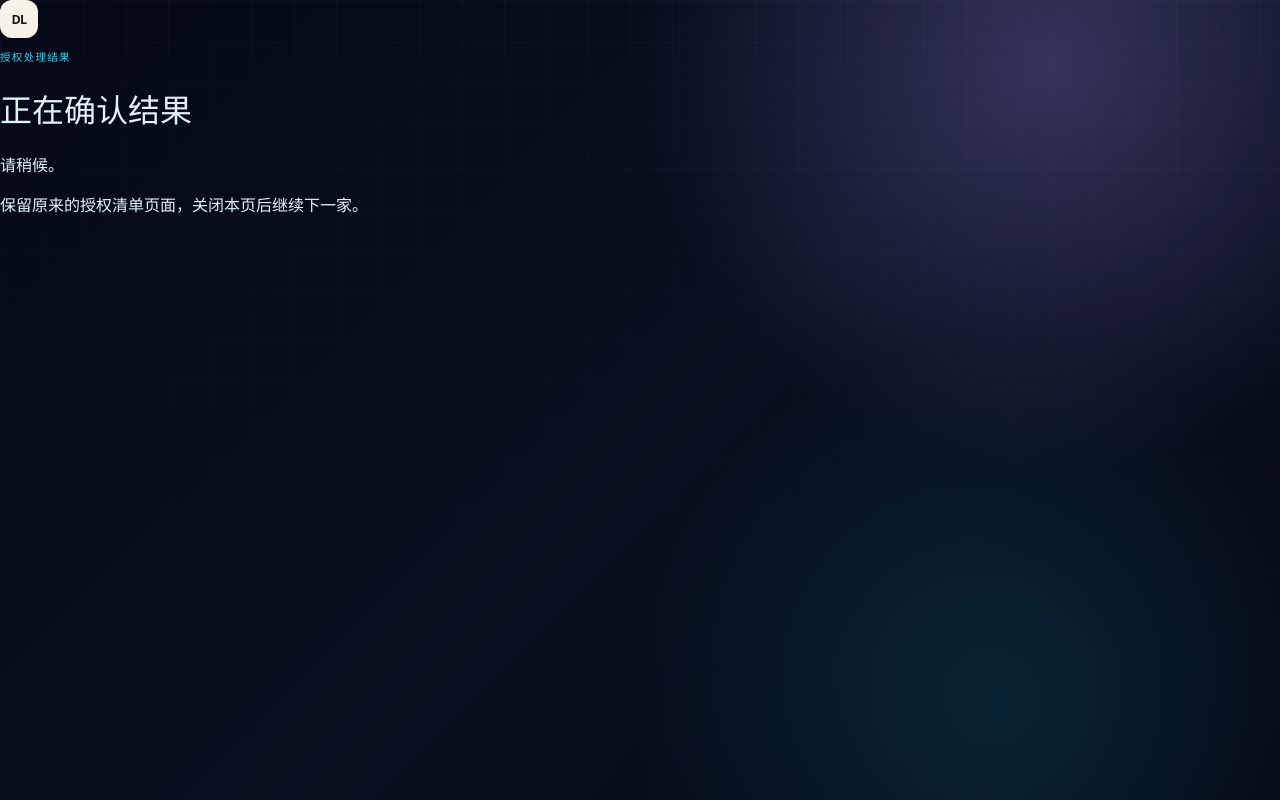
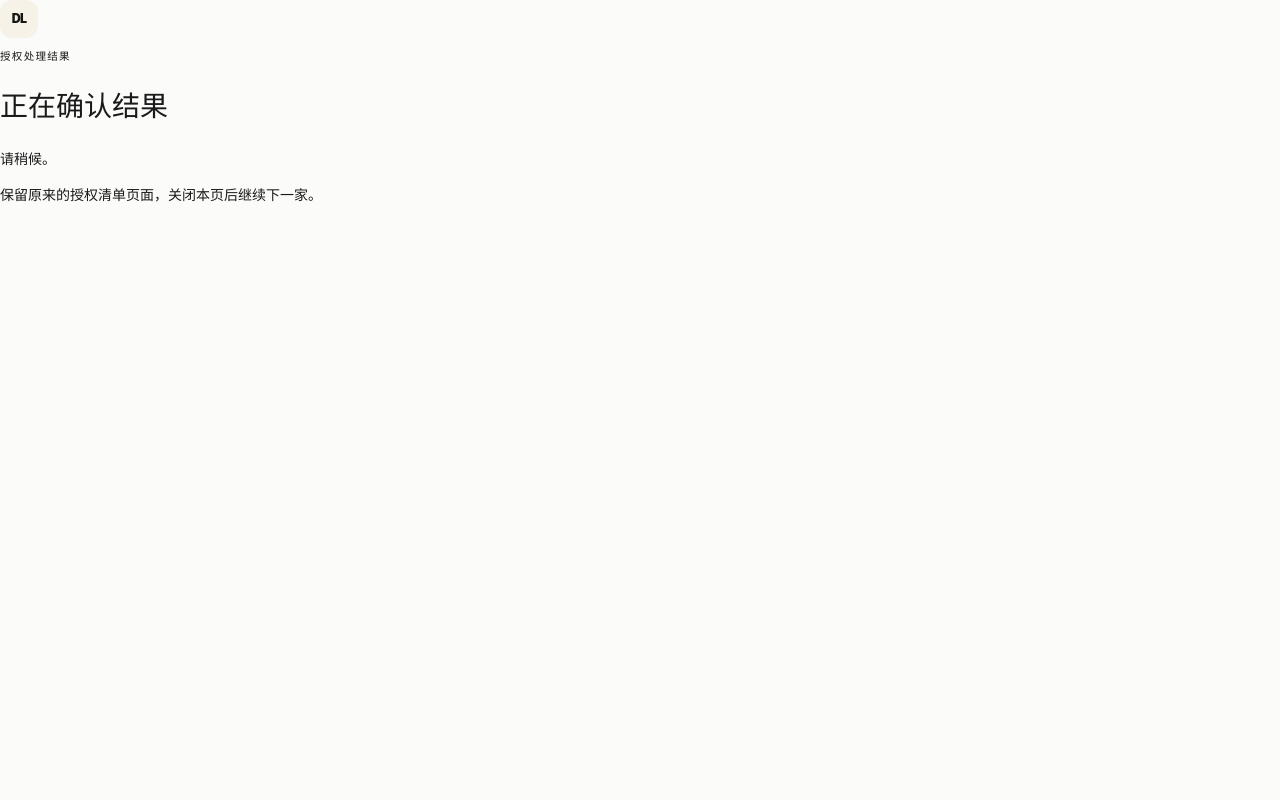
Before and after one commit to dushengyi1993/shein-full-managed-bi, a website: page src/authorization/web/result.html in a window 1280 px wide. Drawn offline with Linux system fonts and the light colour scheme; files that its build step writes are made by us from their sources.

Commit message:
feat(web): redesign with Claude-style warm monochrome UI
- Warm bone background (#fbfbfa), off-black text (#1a1a1a), no gradients
- Clean white cards with 1px #eaeaea borders, 12px radius
- Dark sidebar (#1a1a1a) with muted text, no glassmorphism
- Monochrome charts (black lines/bars, no neon glow)
- KPI cards: uppercase labels, 32px tabular-nums values, subtle hover
- Editorial typography: SF Pro Display / Geist Sans family
- Minimal shadows, flat design, generous whitespace
- Aligned with minimalist-ui skill design protocol

```diff
--- a/src/web/home-parity.css
+++ b/src/web/home-parity.css
@@ -1,72 +1,53 @@
 /* Semi-managed production parity layer.
    Full-managed differences belong to data adapters and copy, not a new UI language. */
 :root {
-  --bg: #050816;
-  --paper: rgba(2, 6, 23, .43);
-  --paper-soft: rgba(15, 23, 42, .55);
-  --paper-warm: rgba(15, 23, 42, .42);
-  --ink: #e0f2fe;
-  --muted: #94a3b8;
-  --muted-strong: #cbd5e1;
-  --line: rgba(148, 163, 184, .18);
-  --line2: rgba(148, 163, 184, .28);
-  --line-strong: rgba(148, 163, 184, .35);
-  --accent: #22d3ee;
-  --accent-dark: #0891b2;
-  --accent-soft: rgba(34, 211, 238, .12);
-  --side: #020617;
-  --side-muted: #94a3b8;
-  --success: #34d399;
-  --success-soft: rgba(52, 211, 153, .12);
-  --warning: #fbbf24;
-  --warning-soft: rgba(251, 191, 36, .12);
-  --danger: #fb7185;
-  --danger-soft: rgba(251, 113, 133, .12);
-  --focus: #22d3ee;
-  --shadow: 0 16px 42px rgba(0, 0, 0, .22), inset 0 1px 0 rgba(255, 255, 255, .04);
-  --cyan: #22d3ee;
-  --violet: #a78bfa;
+  --bg: #fbfbfa;
+  --paper: #ffffff;
+  --paper-soft: #f7f6f3;
+  --paper-warm: #f9f9f8;
+  --ink: #1a1a1a;
+  --muted: #787774;
+  --muted-strong: #4a4a48;
+  --line: #eaeaea;
+  --line2: #d4d4d2;
+  --line-strong: #d4d4d2;
+  --accent: #1a1a1a;
+  --accent-dark: #000000;
+  --accent-soft: #f0f0ee;
+  --side: #1a1a1a;
+  --side-muted: #a0a09e;
+  --focus: #1a1a1a;
+  --shadow: none;
+  --radius: 8px;
+  --radius-lg: 12px;
+  --mono: 'Geist Mono', 'SF Mono', 'JetBrains Mono', monospace;
+  --serif: 'Newsreader', 'Playfair Display', 'Instrument Serif', serif;
+  --cyan: #1a1a1a;
+  --violet: #1a1a1a;
 }
 
 body {
-  background:
-    radial-gradient(circle at 82% 8%, rgba(167, 139, 250, .28), transparent 32%),
-    radial-gradient(circle at 78% 88%, rgba(34, 211, 238, .12), transparent 30%),
-    linear-gradient(135deg, #050816 0%, #08111f 52%, #050814 100%);
-  font: 14px/1.5 Geist, Aptos, "Segoe UI Variable", "Microsoft YaHei", system-ui, sans-serif;
+  background: var(--bg);
+  font: 14px/1.6 'SF Pro Display', 'Geist Sans', 'Helvetica Neue', 'Switzer', 'Segoe UI', system-ui, sans-serif;
   color: var(--ink);
+  -webkit-font-smoothing: antialiased;
+  -moz-osx-font-smoothing: grayscale;
 }
 
-body:before {
-  content: "";
-  position: fixed;
-  inset: 0;
-  pointer-events: none;
-  z-index: 0;
-  background-image:
-    linear-gradient(rgba(255, 255, 255, .025) 1px, transparent 1px),
-    linear-gradient(90deg, rgba(255, 255, 255, .025) 1px, transparent 1px);
-  background-size: 42px 42px;
-  mask-image: linear-gradient(to bottom, black, transparent 88%);
+
+.sidebar {
+  position: sticky;
+  top: 0;
+  height: 100dvh;
+  width: 260px;
+  padding: 24px 20px;
+  border-right: 1px solid var(--line);
+  background: var(--side);
+  color: #e5e5e3;
+  overflow: auto;
+  flex-shrink: 0;
 }
 
-.app-shell {
-  position: relative;
-  z-index: 1;
-}
-
-.sidebar {
-  inset: 0 auto 0 0;
-  width: 286px;
-  padding: 24px;
-  border-radius: 0;
-  border-right: 1px solid var(--line);
-  background: rgba(2, 6, 23, .68);
-  backdrop-filter: blur(24px);
-  color: var(--ink);
-  box-shadow: none;
-  overflow: auto;
-}
 
 .brand {
   gap: 10px;
@@ -76,28 +57,29 @@ body:before {
 
 .mark {
   display: grid;
-  width: 46px;
-  height: 46px;
+  width: 32px;
+  height: 32px;
   flex: 0 0 auto;
   place-items: center;
-  border-radius: 17px;
-  color: #fff;
-  background: linear-gradient(135deg, var(--cyan), var(--violet));
-  box-shadow: 0 0 36px rgba(34, 211, 238, .34);
-  font-weight: 880;
-  letter-spacing: -.08em;
+  border-radius: var(--radius);
+  color: #e5e5e3;
+  background: rgba(255, 255, 255, 0.06);
+  border: 1px solid rgba(255, 255, 255, 0.08);
+  font-weight: 700;
+  font-size: 12px;
 }
+
 
 .brand h1 {
   margin: 0;
   font-size: 17px;
   line-height: 1.05;
-  letter-spacing: -.055em;
+  letter-spacing: -0.02em;
 }
 
 .brand p {
   margin: 2px 0 0;
-  color: var(--muted);
+  color: var(--side-muted);
   font-size: 11px;
 }
 
@@ -114,7 +96,7 @@ body:before {
 .primary-nav a {
   min-height: 33px;
   padding: 0 10px;
-  color: var(--muted);
+  color: var(--side-muted);
   border-radius: 12px;
 }
 
@@ -141,7 +123,7 @@ body:before {
   display: block;
   margin-top: 6px;
   padding: 6px 7px;
-  color: var(--muted);
+  color: var(--side-muted);
   border: 1px solid rgba(255, 255, 255, .1);
   border-radius: 14px;
   background: rgba(255, 255, 255, .055);
@@ -191,7 +173,7 @@ body:before {
   min-height: 28px;
   margin: 0;
   padding: 0 9px;
-  border-radius: 999px;
+  border-radius: 9999px;
 }
 
 .account-box .status-badge {
@@ -212,7 +194,7 @@ body:before {
   display: block;
   padding: 0 0 14px;
   background: linear-gradient(to bottom, var(--bg) 18%, rgba(242, 242, 239, .9) 72%, rgba(242, 242, 239, 0));
-  backdrop-filter: blur(18px);
+
 }
 
 .bar {
@@ -222,7 +204,7 @@ body:before {
   gap: 8px;
   padding: 10px;
   border: 1px solid rgba(222, 215, 204, .82);
-  border-radius: 24px;
+  border-radius: var(--radius-lg);
   background: rgba(255, 253, 248, .88);
   box-shadow: var(--shadow);
 }
@@ -233,7 +215,7 @@ body:before {
   gap: 8px;
   padding: 0 13px;
   border: 1px solid var(--line);
-  border-radius: 999px;
+  border-radius: 9999px;
   background: #fffdf8;
   box-shadow: none;
 }
@@ -266,7 +248,7 @@ body:before {
   padding: 0 12px;
   color: var(--ink);
   border: 1px solid var(--line);
-  border-radius: 18px;
+  border-radius: var(--radius);
   background: #fffdf8;
   box-shadow: inset 0 1px 0 rgba(255, 255, 255, .72);
 }
@@ -294,14 +276,14 @@ body:before {
   gap: 4px;
   padding: 4px;
   border: 1px solid var(--line);
-  border-radius: 18px;
+  border-radius: var(--radius);
   background: #f7f1e8;
 }
 
 .range-preset-strip button {
   min-width: 0;
   border: 0;
-  border-radius: 13px;
+  border-radius: var(--radius);
   color: var(--muted);
   background: transparent;
   font-size: 12px;
@@ -330,7 +312,7 @@ body:before {
   min-height: 34px;
   padding: 0 12px;
   border: 1px solid var(--line);
-  border-radius: 999px;
+  border-radius: 9999px;
   background: #fffdf8;
   box-shadow: none;
 }
@@ -355,7 +337,7 @@ body:before {
   overflow: visible;
   text-align: left;
   border: 1px solid rgba(211, 212, 204, .96);
-  border-radius: 24px;
+  border-radius: var(--radius-lg);
   background: rgba(255, 253, 248, .94);
   box-shadow: var(--shadow);
 }
@@ -388,7 +370,7 @@ body:before {
   display: grid;
   overflow: hidden;
   border: 1px solid rgba(226, 217, 203, .95);
-  border-radius: 18px;
+  border-radius: var(--radius);
   background: #f7f1e8;
 }
 
@@ -502,9 +484,9 @@ body:before {
 
 .head h3 {
   margin: 0;
-  font-size: 26px;
+  font-size: 22px;
   line-height: 1.05;
-  letter-spacing: -.055em;
+  letter-spacing: -0.02em;
 }
 
 .head p {
@@ -628,8 +610,8 @@ body:before {
   height: 28px;
   place-items: center;
   color: var(--muted);
-  border-radius: 999px;
-  background: rgba(148, 163, 184, .14);
+  border-radius: 9999px;
+  background: var(--line);
   font-weight: 760;
   font-variant-numeric: tabular-nums;
 }
@@ -661,7 +643,7 @@ body:before {
   padding: 1px 6px;
   color: #6a3426;
   border: 1px solid rgba(182, 75, 50, .28);
-  border-radius: 999px;
+  border-radius: 9999px;
   background: rgba(182, 75, 50, .09);
   font-size: 10.5px;
   font-weight: 780;
@@ -730,7 +712,7 @@ body:before {
     gap: 10px;
     margin: 10px 12px 0;
     padding: 10px 12px;
-    border-radius: 20px;
+    border-radius: var(--radius-lg);
   }
 
   .brand {
@@ -882,7 +864,7 @@ body:before {
       "actions";
     gap: 7px;
     padding: 7px;
-    border-radius: 18px;
+    border-radius: var(--radius);
   }
 
   .field.filter-field {
@@ -908,7 +890,7 @@ body:before {
 
   .overview-matrix-card,
   .panel {
-    border-radius: 18px;
+    border-radius: var(--radius);
   }
 
   .overview-matrix-card {
@@ -988,139 +970,3 @@ body:before {
     margin: 0 4px;
   }
 }
-
-/* ===== Home KPI Row (semi-managed parity) ===== */
-.home-kpi-row {
-  display: grid;
-  grid-template-columns: repeat(4, minmax(0, 1fr));
-  gap: 14px;
-  margin: 0 0 18px;
-}
-
-.home-kpi-card {
-  padding: 18px 20px;
-  border-radius: 22px;
-  border: 1px solid var(--line);
-  background: var(--paper);
-  border: 1px solid var(--line);
-  box-shadow: var(--shadow);
-  transition: transform .18s, border-color .18s, box-shadow .18s;
-  display: flex;
-  flex-direction: column;
-  gap: 6px;
-}
-
-.home-kpi-card:hover {
-  transform: translateY(-2px);
-  border-color: color-mix(in srgb, var(--accent) 50%, transparent);
-  box-shadow: 0 0 0 4px color-mix(in srgb, var(--accent) 8%, transparent), var(--shadow);
-}
-
-.home-kpi-card .kpi-label {
-  color: var(--muted);
-  font-size: 13px;
-  font-weight: 700;
-  letter-spacing: .01em;
-}
-
-.home-kpi-card .kpi-value {
-  font-size: 28px;
-  letter-spacing: -.035em;
-  font-variant-numeric: tabular-nums;
-  line-height: 1.1;
-  margin: 2px 0;
-}
-
-.home-kpi-card .kpi-value small {
-  font-size: 13px;
-  font-weight: 600;
-  color: var(--muted);
-  margin-left: 4px;
-}
-
-.home-kpi-card .kpi-meta {
-  display: flex;
-  gap: 12px;
-  flex-wrap: wrap;
-  font-size: 12px;
-  color: var(--muted);
-}
-
-.home-kpi-card .kpi-meta span {
-  white-space: nowrap;
-}
-
-.home-kpi-card .kpi-sub {
-  color: var(--muted);
-  font-size: 11px;
-  line-height: 1.4;
-  margin-top: 2px;
-}
-
-/* ===== Dashboard Grid (semi-managed parity) ===== */
-.dashboard-grid {
-  display: grid;
-  grid-template-columns: 1.12fr .88fr;
-  gap: 16px;
-}
-
-.dashboard-grid.equal {
-  grid-template-columns: repeat(2, minmax(0, 1fr));
-}
-
-.dashboard-section-title {
-  display: flex;
-  align-items: center;
-  justify-content: space-between;
-  gap: 10px;
-  margin: 18px 0 12px;
-}
-
-.dashboard-section-title h3 {
-  margin: 0;
-  font-size: 18px;
-}
-
-.dashboard-section-title .sub {
-  max-width: 760px;
-  text-align: right;
-  color: var(--muted);
-  font-size: 12px;
-}
-
-/* ===== Home Source Note ===== */
-.home-source-note {
-  display: grid;
-  gap: 8px;
-  margin: 18px 0;
-  padding: 14px 18px;
-  border-radius: 18px;
-  border: 1px solid var(--line);
-  background: var(--paper);
-  font-size: 12px;
-  color: var(--muted);
-  line-height: 1.6;
-}
-
-.home-source-note strong {
-  color: var(--ink);
-  font-size: 12px;
-}
-
-/* ===== Responsive ===== */
-@media (max-width: 1180px) {
-  .home-kpi-row {
-    grid-template-columns: repeat(2, minmax(0, 1fr));
-  }
-
-  .dashboard-grid,
-  .dashboard-grid.equal {
-    grid-template-columns: 1fr;
-  }
-}
-
-@media (max-width: 640px) {
-  .home-kpi-row {
-    grid-template-columns: 1fr;
-  }
-}
--- a/src/web/styles.css
+++ b/src/web/styles.css
@@ -1,32 +1,34 @@
 :root {
-  color: #e0f2fe;
-  background: #050816;
-  font-family: Geist, Aptos, "Segoe UI Variable", "Microsoft YaHei UI", system-ui, sans-serif;
+  color: #1a1a1a;
+  background: #fbfbfa;
+  font-family: 'SF Pro Display', 'Geist Sans', 'Helvetica Neue', 'Switzer', 'Segoe UI', system-ui, sans-serif;
   font-synthesis: none;
-  --bg: #050816;
-  --paper: rgba(2, 6, 23, .43);
-  --paper-soft: rgba(15, 23, 42, .55);
-  --paper-warm: rgba(15, 23, 42, .42);
-  --ink: #e0f2fe;
-  --muted: #94a3b8;
-  --muted-strong: #cbd5e1;
-  --line: rgba(148, 163, 184, .18);
-  --line-strong: rgba(148, 163, 184, .28);
-  --side: #020617;
-  --side-muted: #94a3b8;
-  --accent: #22d3ee;
-  --accent-dark: #0891b2;
-  --accent-soft: rgba(34, 211, 238, .12);
-  --success: #34d399;
-  --success-soft: rgba(52, 211, 153, .12);
-  --warning: #fbbf24;
-  --warning-soft: rgba(251, 191, 36, .12);
-  --danger: #fb7185;
-  --danger-soft: rgba(251, 113, 133, .12);
-  --focus: #22d3ee;
-  --shadow: 0 16px 42px rgba(0, 0, 0, .22), inset 0 1px 0 rgba(255, 255, 255, .04);
-  --cyan: #22d3ee;
-  --violet: #a78bfa;
+  --bg: #fbfbfa;
+  --paper: #ffffff;
+  --paper-soft: #f7f6f3;
+  --paper-warm: #f9f9f8;
+  --ink: #1a1a1a;
+  --muted: #787774;
+  --muted-strong: #4a4a48;
+  --line: #eaeaea;
+  --line-strong: #d4d4d2;
+  --side: #1a1a1a;
+  --side-muted: #a0a09e;
+  --accent: #1a1a1a;
+  --accent-dark: #000000;
+  --accent-soft: #f0f0ee;
+  --success: #346538;
+  --success-soft: #edf3ec;
+  --warning: #956400;
+  --warning-soft: #fbf3db;
+  --danger: #9f2f2d;
+  --danger-soft: #fdebec;
+  --focus: #1a1a1a;
+  --shadow: none;
+  --radius: 8px;
+  --radius-lg: 12px;
+  --mono: 'Geist Mono', 'SF Mono', 'JetBrains Mono', monospace;
+  --serif: 'Newsreader', 'Playfair Display', 'Instrument Serif', serif;
 }
 
 * {
@@ -45,29 +47,13 @@ body {
   min-height: 100dvh;
   margin: 0;
   color: var(--ink);
-  background:
-    radial-gradient(circle at 82% 8%, rgba(167, 139, 250, .28), transparent 32%),
-    radial-gradient(circle at 78% 88%, rgba(34, 211, 238, .12), transparent 30%),
-    linear-gradient(135deg, #050816 0%, #08111f 52%, #050814 100%);
+  background: var(--bg);
+  font-family: 'SF Pro Display', 'Geist Sans', 'Helvetica Neue', 'Switzer', 'Segoe UI', system-ui, sans-serif;
+  font-size: 14px;
+  line-height: 1.6;
   overflow-x: clip;
-}
-
-body:before {
-  content: "";
-  position: fixed;
-  inset: 0;
-  pointer-events: none;
-  z-index: 0;
-  background-image:
-    linear-gradient(rgba(255, 255, 255, .025) 1px, transparent 1px),
-    linear-gradient(90deg, rgba(255, 255, 255, .025) 1px, transparent 1px);
-  background-size: 42px 42px;
-  mask-image: linear-gradient(to bottom, black, transparent 88%);
-}
-
-.app-shell {
-  position: relative;
-  z-index: 1;
+  -webkit-font-smoothing: antialiased;
+  -moz-osx-font-smoothing: grayscale;
 }
 
 button,
@@ -133,7 +119,7 @@ a {
   overflow: hidden;
   flex-direction: column;
   color: #fffaf1;
-  border-radius: 24px;
+  border-radius: var(--radius-lg);
   background: var(--side);
   box-shadow: 0 26px 72px rgba(26, 27, 23, 0.18);
 }
@@ -347,7 +333,7 @@ a {
   align-items: center;
   gap: 8px;
   padding: 14px 0 12px;
-  backdrop-filter: blur(18px);
+
 }
 
 .mobile-title {
@@ -2033,7 +2019,7 @@ body[data-dataset="sample"] .metric-item > strong {
   grid-template-columns: minmax(230px, 0.58fr) minmax(420px, 1.42fr);
   overflow: hidden;
   border: 1px solid var(--line);
-  border-radius: 18px;
+  border-radius: var(--radius);
   background: var(--paper);
   box-shadow: var(--shadow);
 }
@@ -2754,7 +2740,7 @@ body[data-dataset="sample"] .metric-item > strong {
   min-height: 520px;
   padding: 35px;
   border: 1px solid var(--line);
-  border-radius: 22px;
+  border-radius: var(--radius-lg);
   background: var(--paper);
 }
 
```
Also changed, not shown: src/web/index.html (+5 -5 lines), src/web/app.js.
